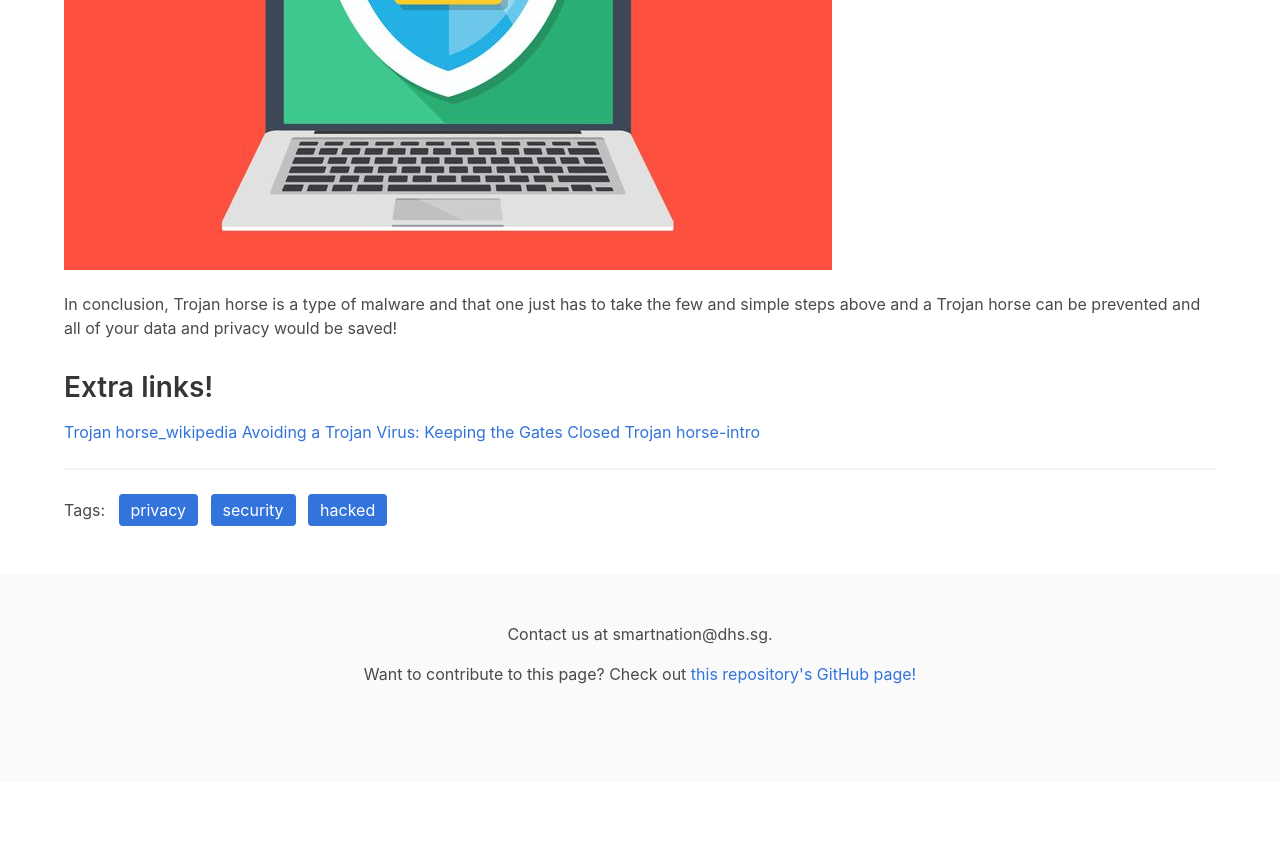
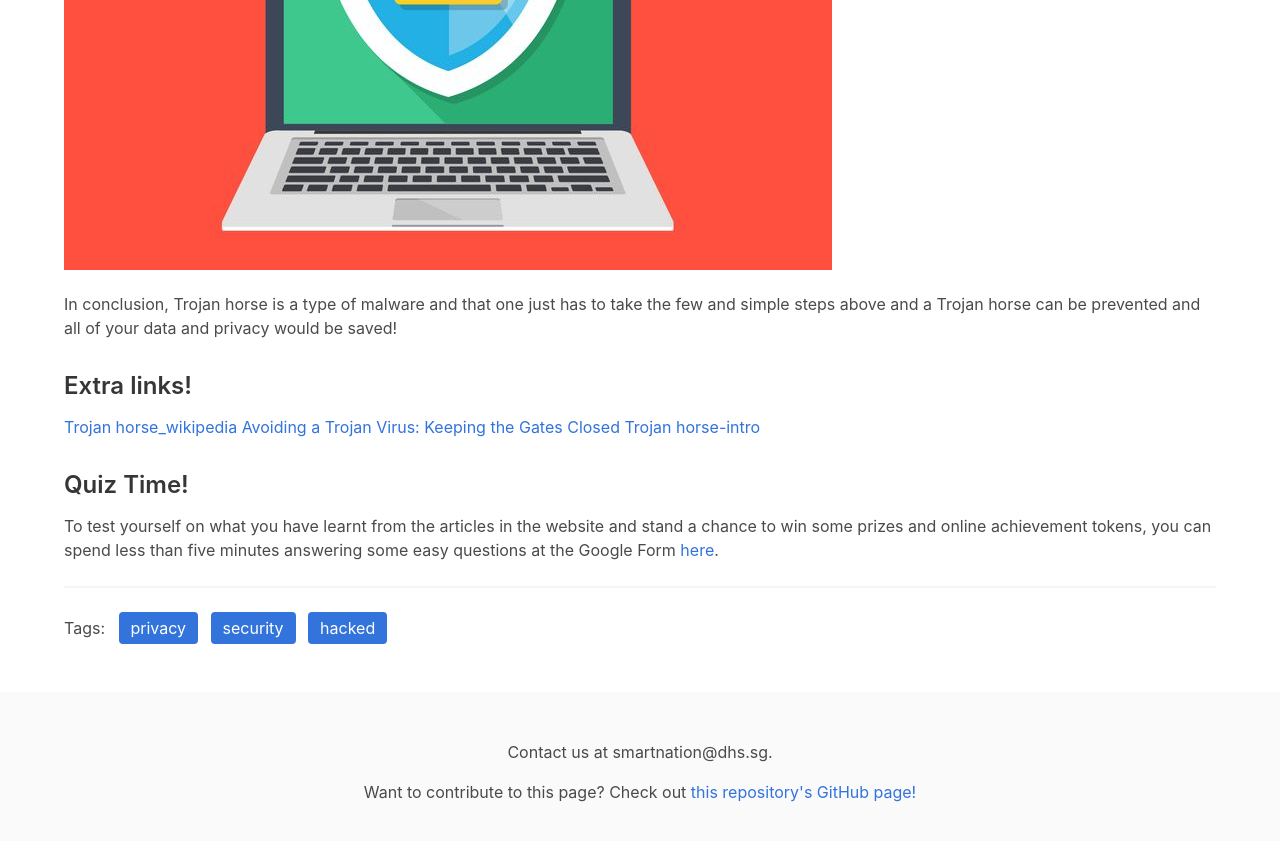
Before and after one commit to dunmanhigh/smarticc, a Jekyll site: the page built from _posts/2018-10-20-trojan-horse.md, in a window 1280 px wide and 900 px high, scrolled down 2145 px. Shown: the top 841 px of the window. Built offline with Jekyll 4.4.1, drawn with Linux system fonts in a browser that asks for light colours; before the commit the page ends 2927 px from its top, so only the background shows below that.

Commit message:
add quiz links

```diff
--- a/_posts/2018-10-20-trojan-horse.md
+++ b/_posts/2018-10-20-trojan-horse.md
@@ -50,11 +50,13 @@ However, unlike computer viruses and worms, Trojans generally do not attempt to
 
 In conclusion, Trojan horse is a type of malware and that one just has to take the few and simple steps above and a Trojan horse can be prevented and all of your data and privacy would be saved!
 
-## Extra links!
+### Extra links!
 [Trojan horse_wikipedia](https://en.wikipedia.org/wiki/Trojan_horse_(computing))
 [Avoiding a Trojan Virus: Keeping the Gates Closed](https://www.kaspersky.com/resource-center/preemptive-safety/avoiding-a-trojan-virus)
 [Trojan horse-intro](https://www.youtube.com/watch?v=CvRIZHQMgco)
 
+### Quiz Time!
+To test yourself on what you have learnt from the articles in the website and stand a chance to win some prizes and online achievement tokens, you can spend less than five minutes answering some easy questions at the Google Form [here](https://goo.gl/forms/5mfSasyot8VrotnO2).
 
 [image-1]: {{ "/assets/img/2018-10-20-hacked-..-trojan-horse-1.jpg" | absolute_url }}
 [image-2]: {{ "/assets/img/2018-10-20-hacked-..-trojan-horse-3.png" | absolute_url }}
```
Also changed, not shown: _posts/2018-10-20-does-facebook-really-target-you-with-ads.md (+3 -0 lines), _posts/2018-10-20-is-our-government-really-digital.md (+2 -0 lines), _posts/2018-10-20-near-field-communication_utf8.md (+2 -0 lines), _posts/2018-10-20-virtual-companion.md (+3 -0 lines).
